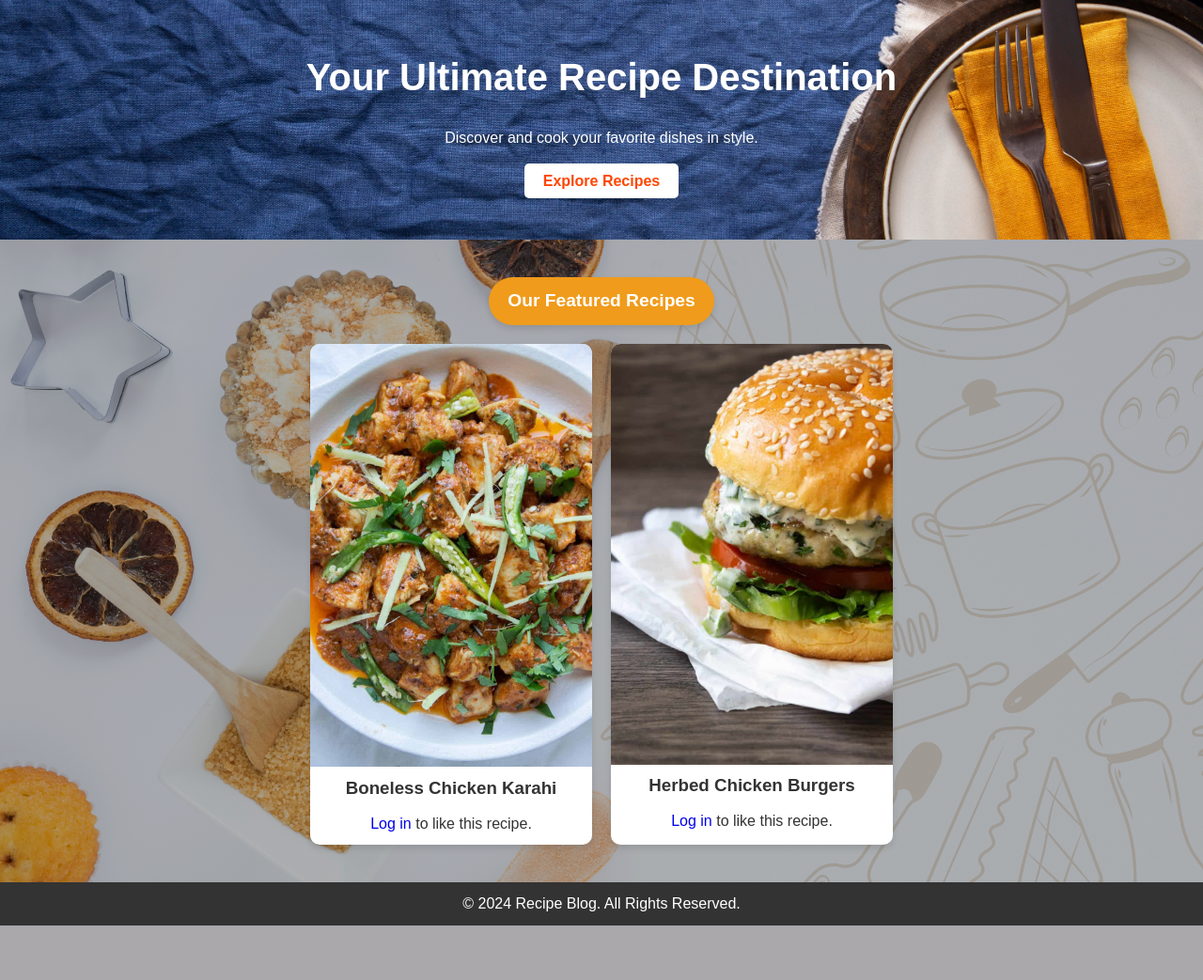
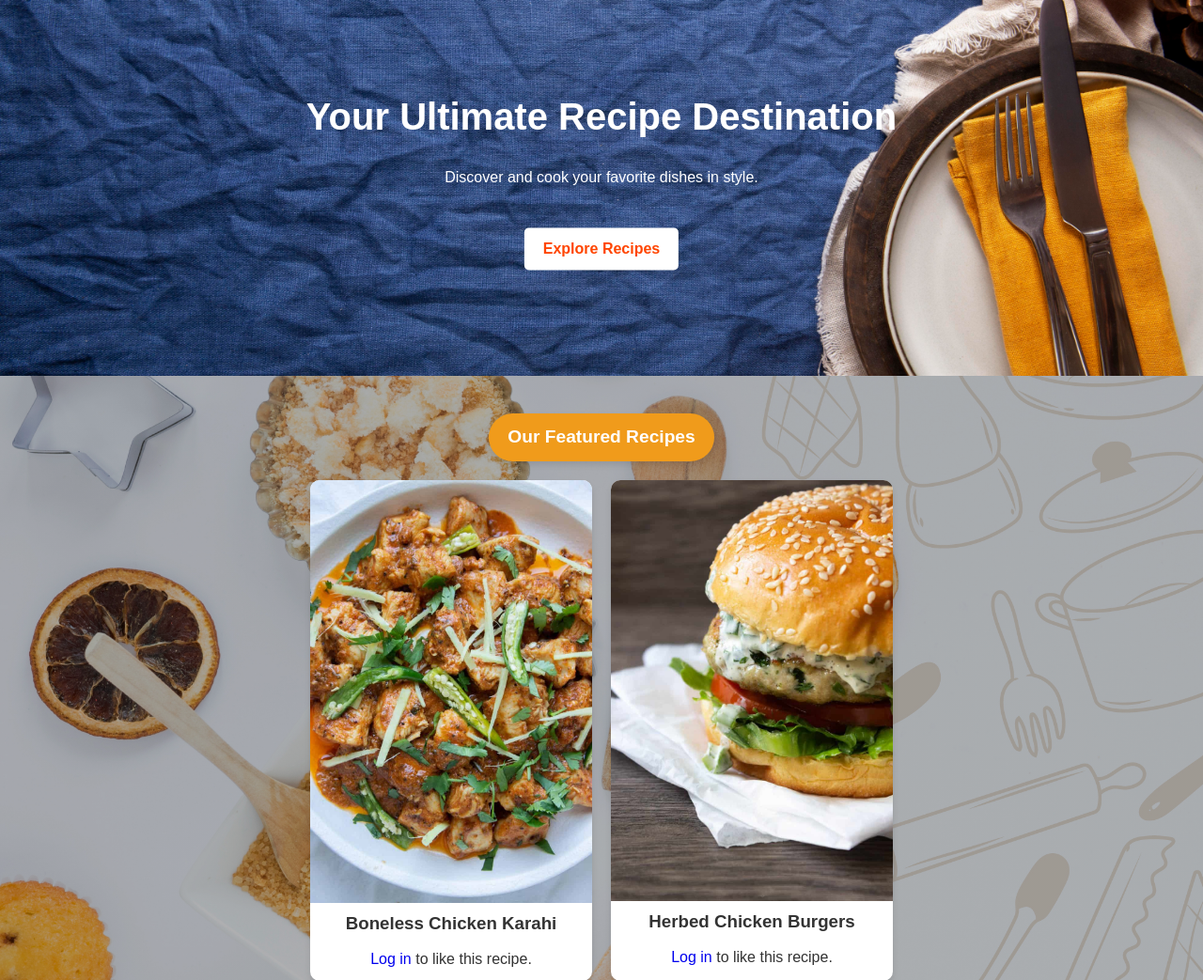
Before and after one commit to Rida3535/RecipeBlog, a Flask app: page / in a window 1280 px wide. Shown: the part 86-1129 px from the top of the page at 94% size. Before the commit the page ends 1071 px from the top, so only its background shows below. Run offline with Flask 3, Linux system fonts and the light colour scheme; data comes from the database, SQL or seed files in the repository.

Commit message:
color changed
recipy color changed.. hero section changed

```diff
--- a/FinalFolder/static/css/styles.css
+++ b/FinalFolder/static/css/styles.css
@@ -153,20 +153,52 @@ header nav a:hover {
 #home {
     color: white;
     text-align: center;
-    padding: 50px 20px;
     background-image: url('/static/images/background.jpg');
     background-size: cover;
     background-position: center;
-    height: auto;
+    position: relative;
+}
 
+.hero-section {
+    position: relative;
+    height: 400px;
+    background: url('/static/images/background.jpg') no-repeat center center/cover;
+}
+
+.overlay {
+    position: absolute;
+    top: 0;
+    left: 0;
+    width: 100%;
+    height: 100%;
+    z-index: 1;
+}
+
+.hero-content {
+    display: flex;
+    flex-direction: column;
+    justify-content: center;
+    align-items: center;
+    text-align: center;
+    position: absolute;
+    top: 50%;
+    left: 50%;
+    transform: translate(-50%, -50%);
+    z-index: 2;
+}
+
+.hero-content h2, .hero-content p {
+    color: white; /* Ensures text is readable */
 }
 
 .hero-content h2 {
     font-size: 2.5em;
+    padding: 0;
 }
 
 .hero-content p {
     margin: 20px 0;
+    padding: 0;
 }
 
 .hero-content .btn {
@@ -176,13 +208,15 @@ header nav a:hover {
     text-decoration: none;
     font-weight: bold;
     border-radius: 5px;
-    transition: background 0.3s ease;
+    margin: 20px 0;
+    transition: all 0.3s ease;
 }
 
 .hero-content .btn:hover {
     background: #ff4500;
     color: white;
 }
+
 
 /* Recipes Section */
 #recipes {
--- a/FinalFolder/templates/index.html
+++ b/FinalFolder/templates/index.html
@@ -50,12 +50,15 @@
 
     <main>
         <section id="home">
-            <div class="overlay"></div>
-            <div class="hero-content">
-                <h2>Your Ultimate Recipe Destination</h2>
-                <p>Discover and cook your favorite dishes in style.</p>
-                <a href="#recipes" class="btn">Explore Recipes</a>
+            <div class="hero-section">
+                <div class="overlay"></div>
+                <div class="hero-content">
+                    <h2>Your Ultimate Recipe Destination</h2>
+                    <p>Discover and cook your favorite dishes in style.</p>
+                    <a href="#recipes" class="btn">Explore Recipes</a>
+                </div>
             </div>
+
         </section>
 
         <section id="recipes">
```
Also changed, not shown: FinalFolder/static/css/recipe_details.css (+4 -4 lines).
